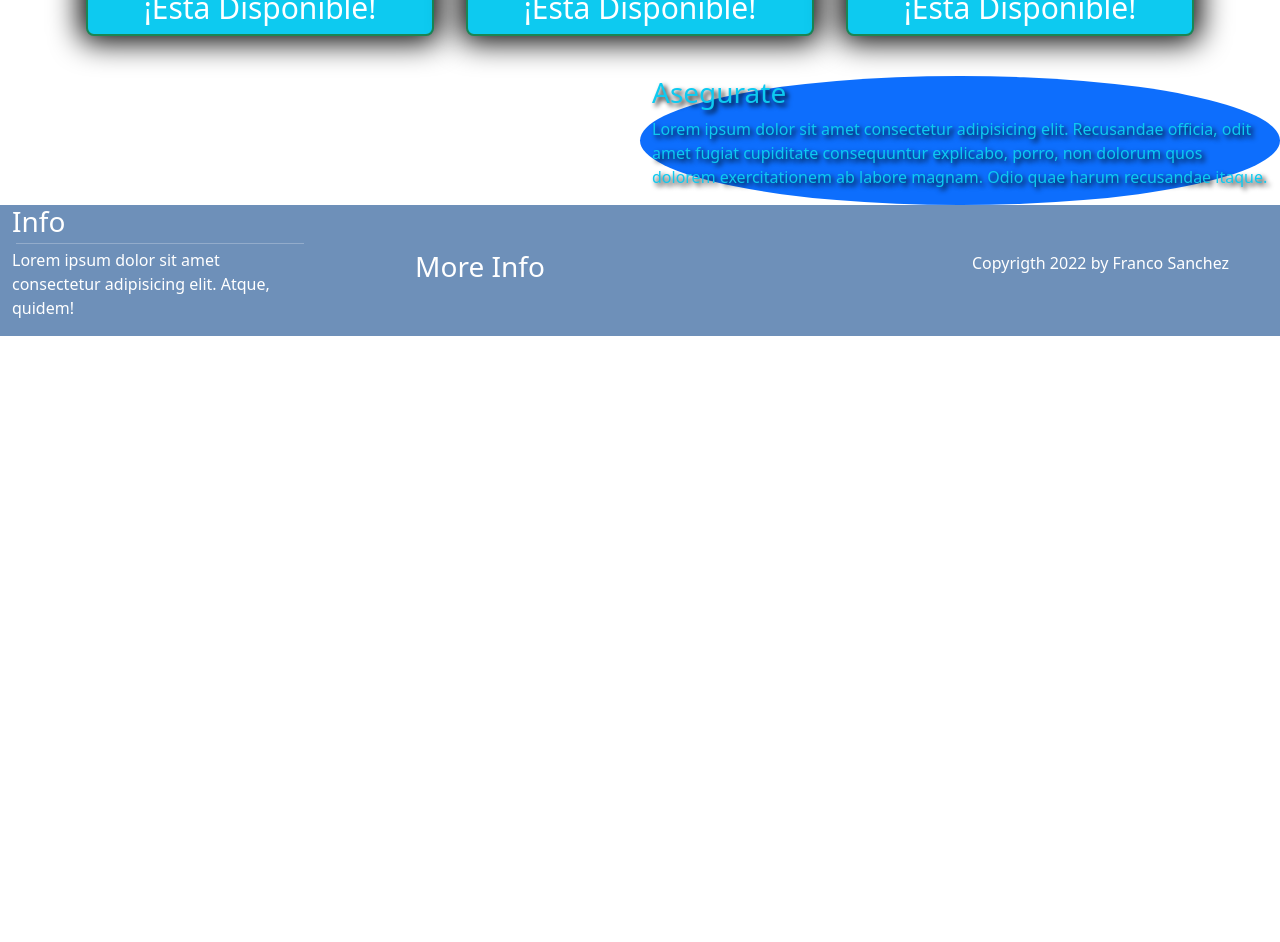
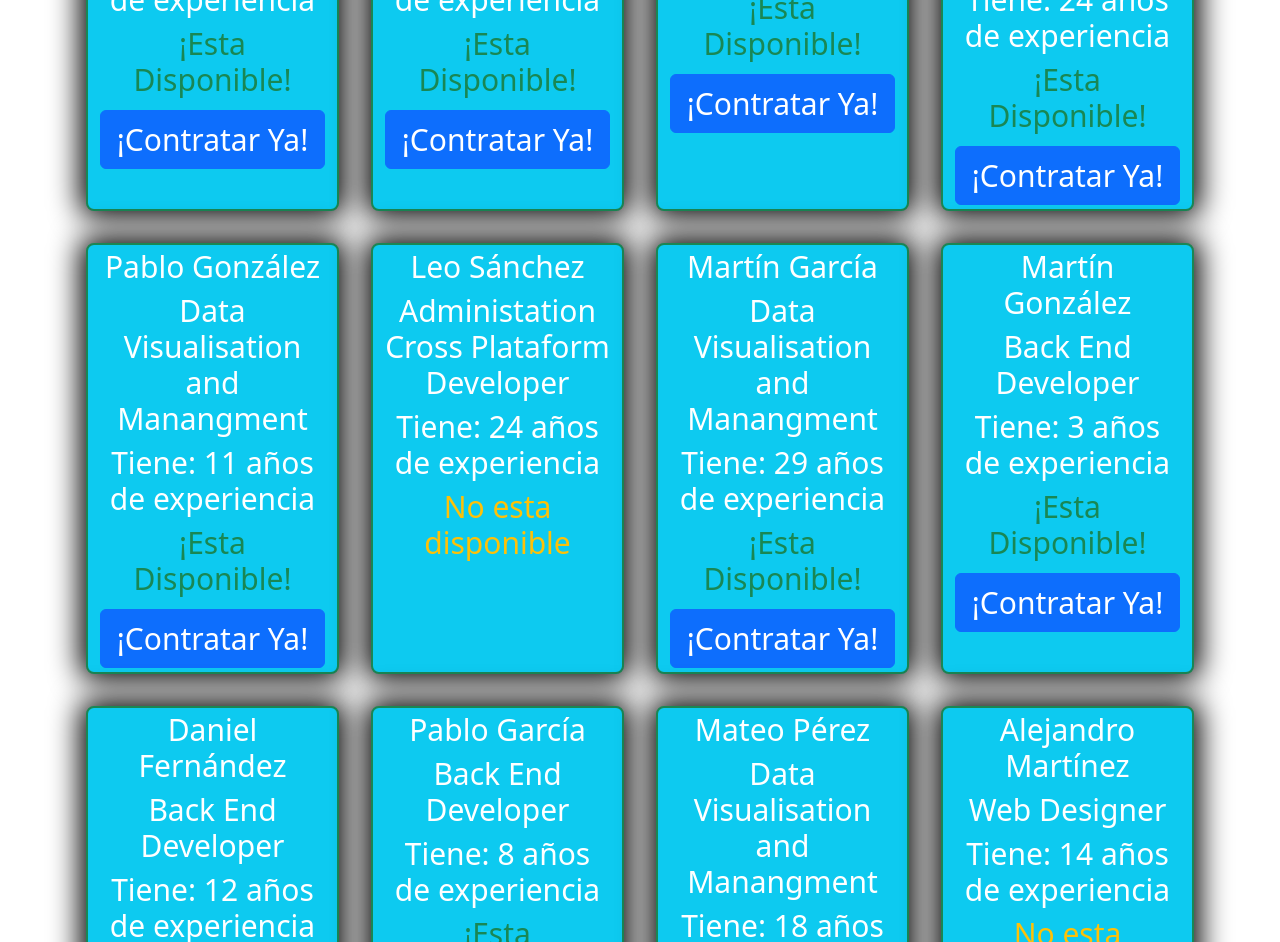
Before and after one commit to FrancoDoce12/java_script_course, a plain HTML site: page index.html in a window 1280 px wide. Shown: the part 765-1707 px from the top of the page. Before the commit the page ends 1101 px from the top, so only its background shows below. Drawn offline with Linux system fonts and the light colour scheme.

Commit message:
error extraño

```diff
--- a/css/style.css
+++ b/css/style.css
@@ -92,3 +92,5 @@ body {
 .footer {
     background-color: rgb(110, 144, 185);
 }
+
+/* For DOM usage */
--- a/custom_JS/app.js
+++ b/custom_JS/app.js
@@ -1,7 +1,7 @@
 
 /* aqui se declaram variables globales nesesarias para el funcionamiento del programa*/
-const max_programadores_disponibles = 3
-const min_programadores_disponibles = 3
+const max_programadores_disponibles = 5
+const min_programadores_disponibles = 20
 const programadores_disponibles = getRandomNumberBetween(min_programadores_disponibles, max_programadores_disponibles)
 
 
@@ -60,8 +60,6 @@ function getRandomNumberBetween(min, max) {
     return Math.floor(Math.random() * (max - min + 1) + min);
 }
 
-
-
 function getRandomElementOfaList(list) {
     let max_index = list.length - 1
     return list[getRandomNumberBetween(0, max_index)]
@@ -103,7 +101,7 @@ Aqui empiezan las funciones y variables relacionadas con el DOM
 
 // que bien que me vendria react ahora mismo
 // Funciones:
-function change_h2_of_dom(){
+function change_h2_of_dom() {
     h2 = document.querySelector('#are_programers_avalible')
     h2.textContent = "No hay programadores disponibles por el momento :c"
 }
@@ -111,13 +109,28 @@ function change_h2_of_dom(){
 function load_programer(programer) {
     const clases_to_use = 'text-center mt-1 text_size_1'
 
-    let tiempo_libre
+    let h3_tiempo_libre
+    let boton_contratar = false
     let expeciencia_tiempo = `Tiene: ${programer.expeciencia_tiempo} años de experiencia`
 
     if (programer.tiempo_libre) {
-        tiempo_libre = "¡Esta Disponible!"
+        h3_tiempo_libre = document.createElement('h3')
+        h3_tiempo_libre.textContent = "¡Esta Disponible!"
+        h3_tiempo_libre.classList = 'text-center mt-1 text_size_1 text-success'
+
+        boton_contratar = document.createElement('button')
+        boton_contratar.classList = 'my-1 text_size_1 btn btn-primary w-100'
+        boton_contratar.textContent = '¡Contratar Ya!'
+        boton_contratar.addEventListener('click', () => {
+            programer.sacarDisponible()
+            debugger
+            load_programer()
+
+        })
     } else {
-        tiempo_libre = "No esta disponible"
+        h3_tiempo_libre = document.createElement('h3')
+        h3_tiempo_libre.textContent = "No esta disponible"
+        h3_tiempo_libre.classList = 'text-center mt-1 text_size_1 text-warning'
     }
 
 
@@ -136,16 +149,23 @@ function load_programer(programer) {
     h3_expirience.classList = clases_to_use
     h3_expirience.textContent = expeciencia_tiempo
 
-    const h3_disponible = document.createElement('h3')
-    h3_disponible.classList = clases_to_use
-    h3_disponible.textContent = tiempo_libre
 
-    div.append(h2_name, h3_title, h3_expirience, h3_disponible)
+    div.append(h2_name, h3_title, h3_expirience, h3_tiempo_libre)
+
+    if (boton_contratar) {
+        div.append(boton_contratar)
+    }
 
     let container_content = document.querySelector(".content_1")
 
     container_content.append(div)
 
+}
+
+function removeAllChildNodes(parent) {
+    while (parent.firstChild) {
+        parent.removeChild(parent.firstChild);
+    }
 }
 
 function display_all_programers_in_dom() {
@@ -243,6 +263,6 @@ for (let i = 0; i < programadores_disponibles; i++) {
 
 display_all_programers_in_dom()
 
-if(!checks_if_are_avalible_programers()){
+if (!checks_if_are_avalible_programers()) {
     change_h2_of_dom()
 }
--- a/index.html
+++ b/index.html
@@ -72,7 +72,7 @@
                 <h2 class="text_shadow">Nuestros Programadores</h2>
             </div>
         </div>
-        <div class="row my-4 content_1">
+        <div class="row my-4 content_1 flex-wrap">
             <!-- Aqui van los elementos inyectados con JS -->
         </div>
     </div>
@@ -113,7 +113,7 @@
         </div>
     </div>
     <!-- Footer End -->
-
+<button></button>
 
 
     <!-- My Custom script -->
```
